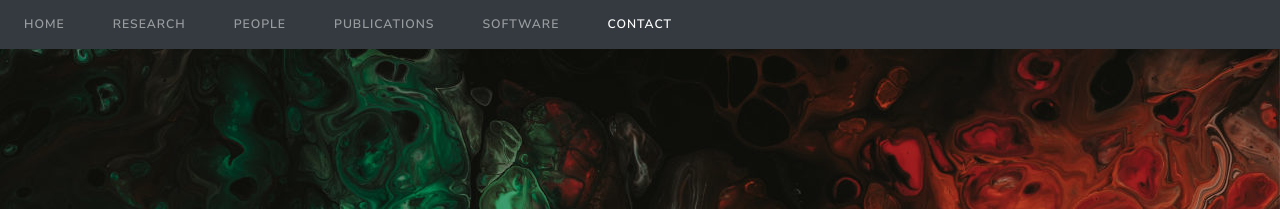
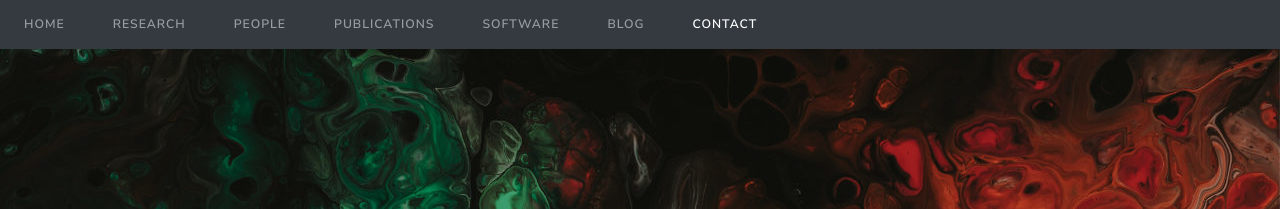
Before and after one commit to ckinzthompson/ckinzthompson.github.io, a Jekyll site: the page index.html, which Jekyll copies as it is, in a window 1280 px wide. Shown: the top 209 px of the page. Built offline with Jekyll 4.4.1, drawn with Linux system fonts in a browser that asks for light colours; nearby versions of some CDN libraries.

Commit message:
add blog back

```diff
--- a/_config.yml
+++ b/_config.yml
@@ -6,3 +6,4 @@ kramdown:
 # markdown: redcarpet
 highlighter: rouge
 permalink: /blog/:year/:month/:day/:title
+theme: jekyll-theme-primer
--- a/index.html
+++ b/index.html
@@ -37,9 +37,9 @@
 					<li class="nav-item">
 						<a class="nav-link" href="#Software">Software</a>
 					</li>
-					<!-- <li class="nav-item">
-						<a class="nav-link" href="#Blog">Blog</a>
-					</li> -->
+					<li class="nav-item">
+						<a class="nav-link" href="blog/index.html">Blog</a>
+					</li>
 					<li class="nav-item">
 						<a class="nav-link" href="#Contact">Contact</a>
 					</li>
```
